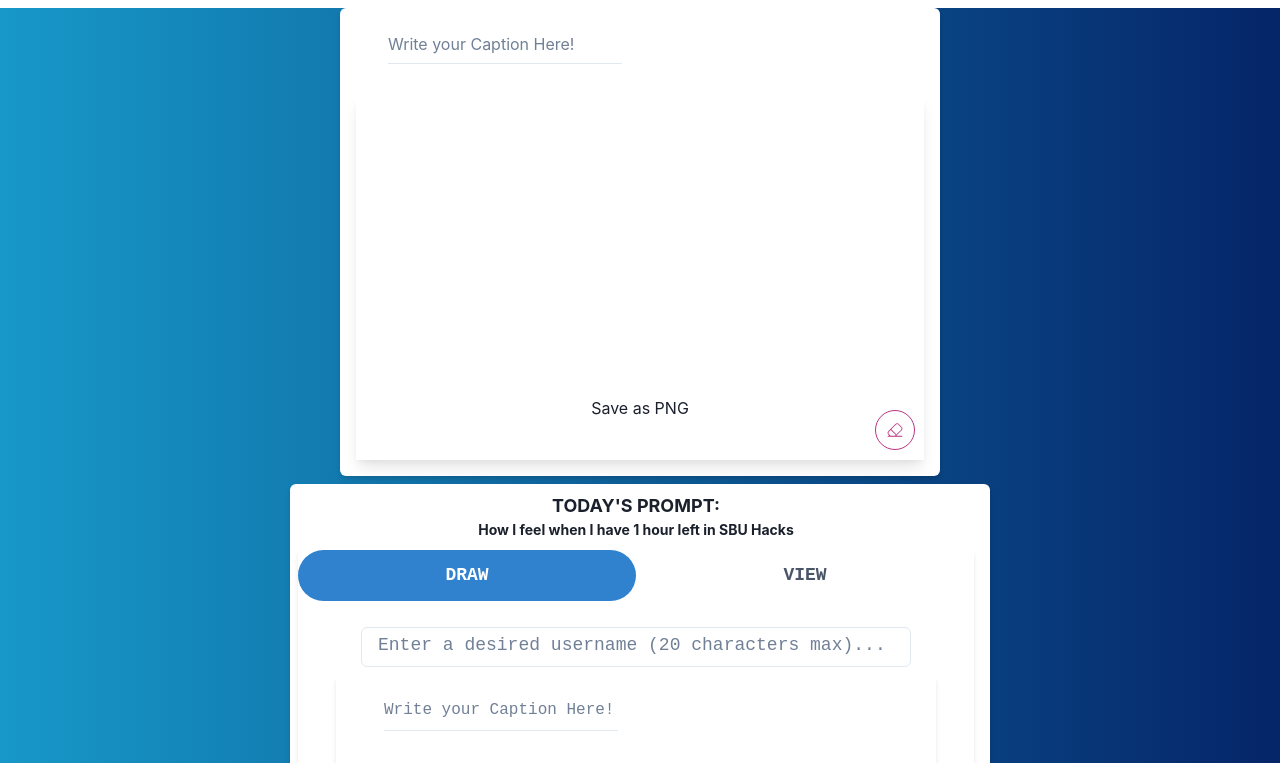
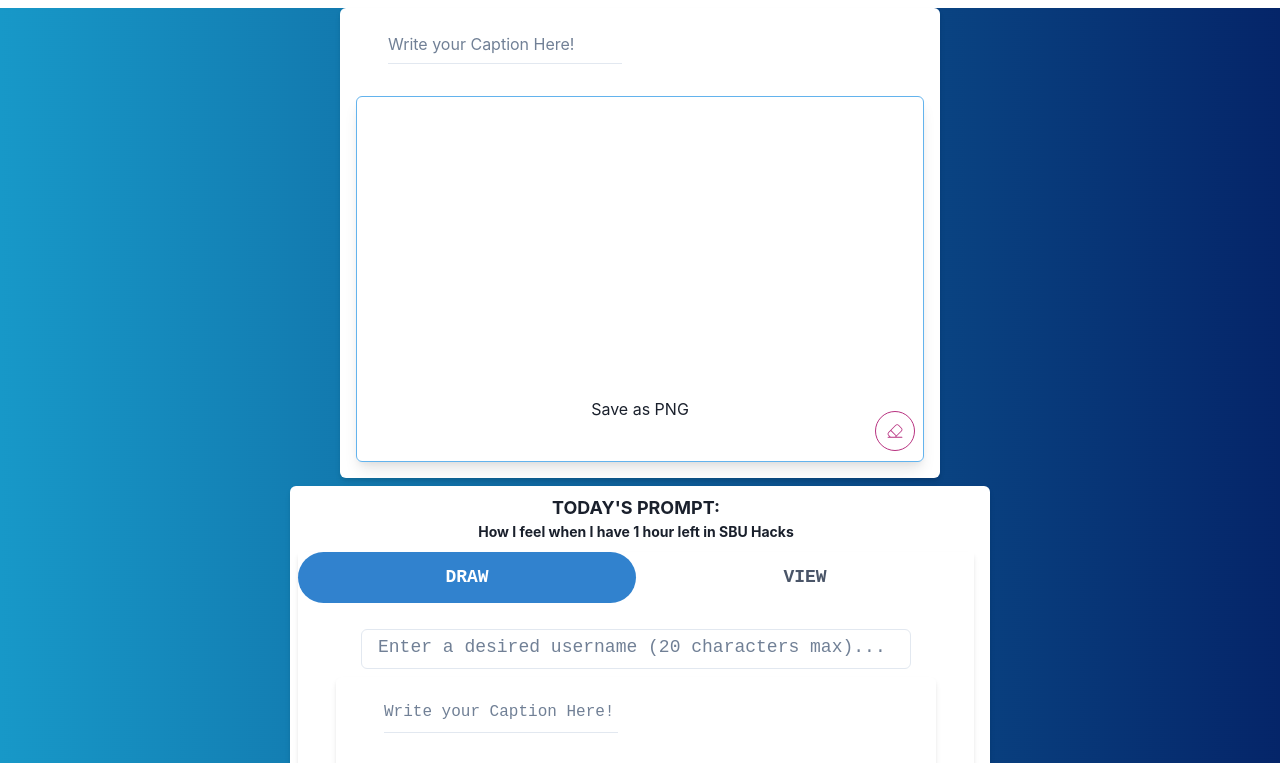
Before and after one commit to dakota-byte/SBUHACKS2024, a React (Create React App) app in the folder app/: page /KyleTest in a window 1280 px wide. Shown: the top 763 px of the page. Built offline with nearby package versions, Linux system fonts and the light colour scheme.

Commit message:
the drawing area is now more clear due to border

```diff
--- a/app/src/DrawBox.jsx
+++ b/app/src/DrawBox.jsx
@@ -19,7 +19,12 @@ const DrawBox = () => {
 
                 </Box>
             </Flex>
-            <Box boxShadow ="lg">
+            <Box
+                boxShadow ="lg"
+                border="1px"
+                borderRadius="md"
+                borderColor="blue.300"
+            >
                 <Canvas
                     width = "570px"
                     height = "300px"
```
